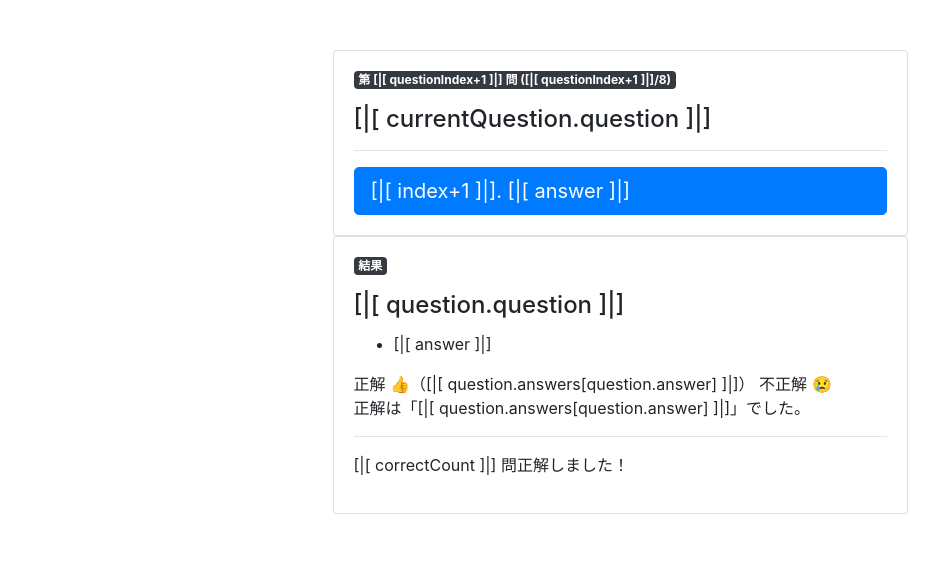
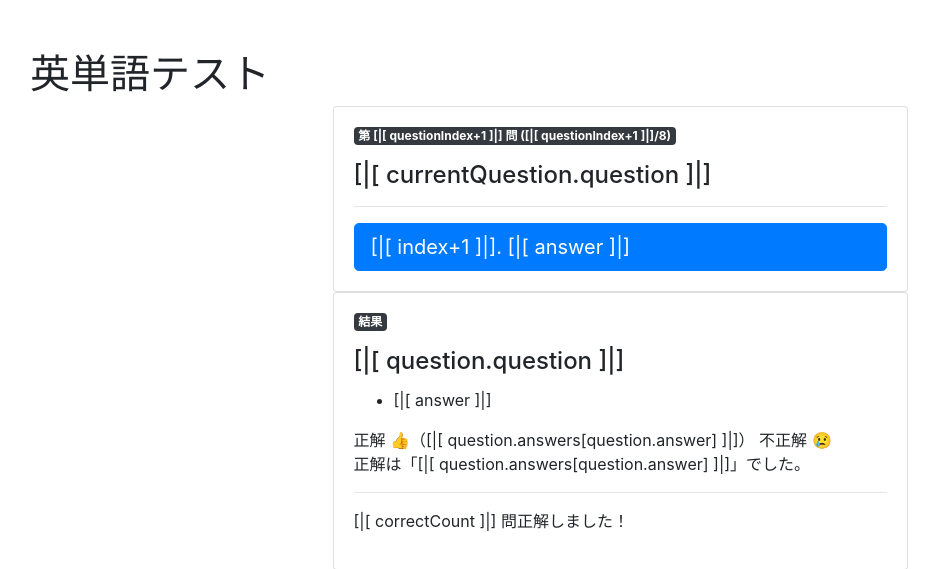
Before and after one commit to Morishing362/quiz, a Django app: template app/templates/Test_book.html in a window 1280 px wide. Shown: the top 569 px of the page, without its empty margins (20-959 px from the left). Run offline with Django 3.2, Linux system fonts and the light colour scheme; the template is opened without the code that fills it, so the values that code supplies are empty; some libraries are stand-ins or nearby versions.

Commit message:
first commit

```diff
--- a/app/templates/Test_book.html
+++ b/app/templates/Test_book.html
@@ -11,6 +11,9 @@
     </style>
 </head>
 <body>
+    <h1>
+        英単語テスト
+    </h1>
     <div id="app" class="row">
         <!-- クイズを表示する部分 -->
         <div class="offset-3 col-6">
```
